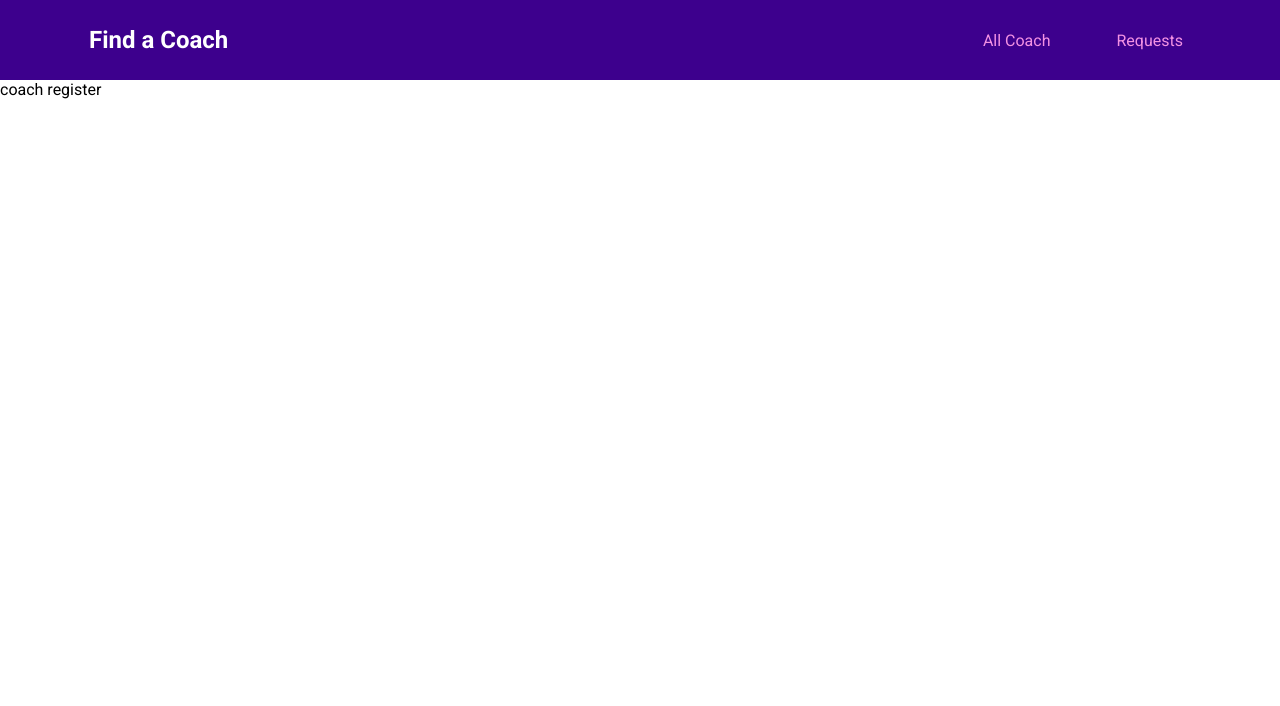
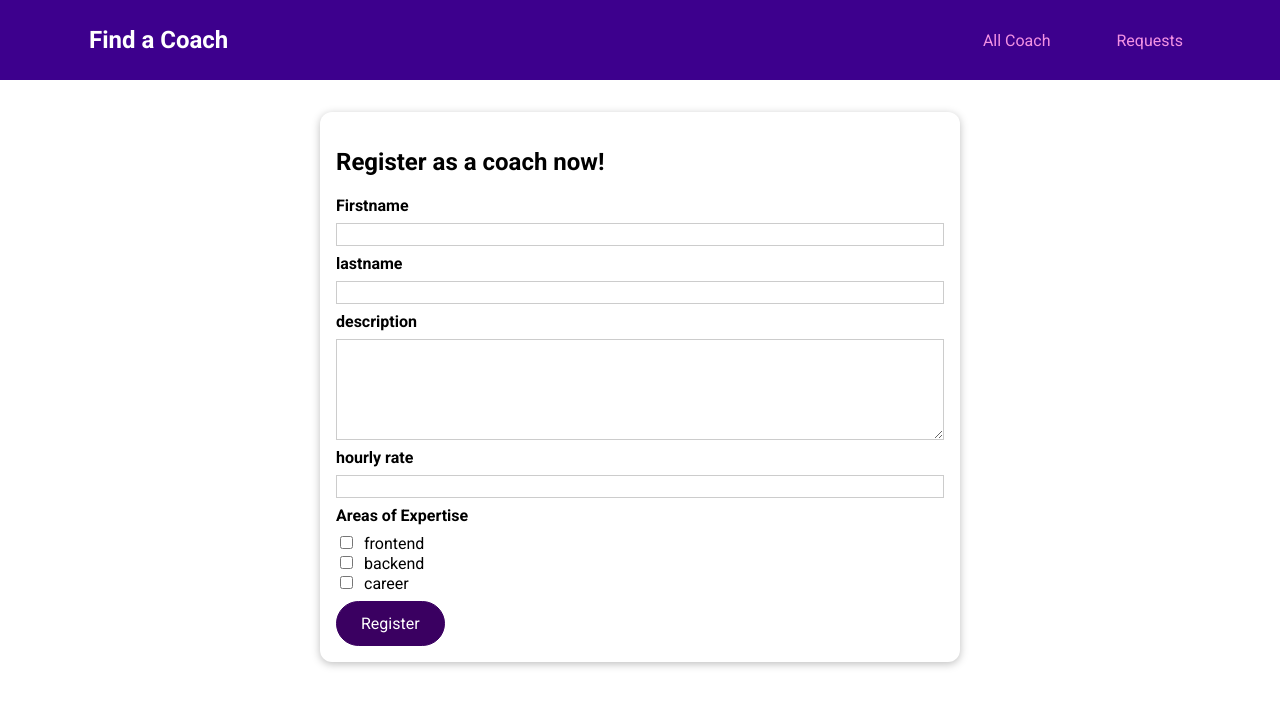
Before and after one commit to fapjsc/findCoach, a Vue app: page /register in a window 1280 px wide. Shown: the top 706 px of the page. Built offline with nearby package versions, Linux system fonts and the light colour scheme.

Commit message:
register and form valid function

```diff
--- /dev/null
+++ b/src/components/coaches/CoachForm.vue
@@ -0,0 +1,231 @@
+<template>
+  <form @submit.prevent="submitForm">
+    <div class="form-control" :class="{ invalid: !firstname.isValid }">
+      <label for="firstname">Firstname</label>
+      <input
+        type="text"
+        id="firstname"
+        v-model.trim="firstname.val"
+        @input="clearValid('firstname')"
+      />
+      <p v-if="!firstname.isValid">firstname must not be empty</p>
+    </div>
+
+    <div class="form-control" :class="{ invalid: !lastname.isValid }">
+      <label for="lastname">lastname</label>
+      <input
+        type="text"
+        id="lastname"
+        v-model.trim="lastname.val"
+        @input="clearValid('lastname')"
+      />
+      <p v-if="!lastname.isValid">lastname must not be empty</p>
+    </div>
+
+    <div class="form-control" :class="{ invalid: !description.isValid }">
+      <label for="description">description</label>
+      <textarea
+        id="description"
+        rows="5"
+        v-model.trim="description.val"
+        @input="clearValid('description')"
+      ></textarea>
+      <p v-if="!description.isValid">description must not be empty</p>
+    </div>
+
+    <div class="form-control" :class="{ invalid: !rate.isValid }">
+      <label for="hourlyrate">hourly rate</label>
+      <input
+        type="number"
+        id="hourlyrate"
+        v-model.number="rate.val"
+        @input="clearValid('rate')"
+      />
+      <p v-if="!rate.isValid">rate must not be empty</p>
+    </div>
+
+    <div class="form-control" :class="{ invalid: !areas.isValid }">
+      <h3>Areas of Expertise</h3>
+      <div>
+        <input
+          type="checkbox"
+          id="frontend"
+          v-model="areas.val"
+          value="frontend"
+          @change="clearValid('areas')"
+        />
+        <label for="frontend">frontend</label>
+      </div>
+
+      <div>
+        <input
+          type="checkbox"
+          id="backend"
+          v-model="areas.val"
+          value="backend"
+          @change="clearValid('areas')"
+        />
+        <label for="backend">backend</label>
+      </div>
+
+      <div>
+        <input
+          type="checkbox"
+          id="career"
+          v-model="areas.val"
+          value="career"
+          @change="clearValid('areas')"
+        />
+        <label for="career">career</label>
+      </div>
+    </div>
+
+    <p v-if="!areas.isValid">at less one expertise must be select</p>
+
+    <p v-if="!formIsValid">please fix the above errors and submit again!</p>
+
+    <base-button>Register</base-button>
+  </form>
+</template>
+
+
+<script>
+export default {
+  emits: ['save-data'],
+  data() {
+    return {
+      firstname: {
+        val: '',
+        isValid: true,
+      },
+      lastname: {
+        val: '',
+        isValid: true,
+      },
+      description: {
+        val: '',
+        isValid: true,
+      },
+      rate: {
+        val: null,
+        isValid: true,
+      },
+      areas: {
+        val: [],
+        isValid: true,
+      },
+      formIsValid: true,
+    };
+  },
+
+  methods: {
+    clearValid(input) {
+      this[input].isValid = true;
+    },
+    validateForm() {
+      this.formIsValid = true;
+      if (this.firstname.val === '') {
+        this.firstname.isValid = false;
+        this.formIsValid = false;
+      }
+
+      if (this.lastname.val === '') {
+        this.lastname.isValid = false;
+        this.formIsValid = false;
+      }
+
+      if (this.description.val === '') {
+        this.description.isValid = false;
+        this.formIsValid = false;
+      }
+
+      if (!this.rate.val || this.rate <= 0) {
+        this.rate.isValid = false;
+        this.formIsValid = false;
+      }
+
+      if (this.areas.val.length === 0) {
+        this.areas.isValid = false;
+        this.formIsValid = false;
+      }
+    },
+    submitForm() {
+      this.validateForm();
+
+      if (!this.formIsValid) {
+        return;
+      }
+
+      const formData = {
+        first: this.firstname.val,
+        last: this.lastname.val,
+        desc: this.description.val,
+        rate: this.rate.val,
+        areas: this.areas.val,
+      };
+
+      this.$emit('save-data', formData);
+    },
+  },
+};
+</script>
+
+
+
+
+<style scoped>
+.form-control {
+  margin: 0.5rem 0;
+}
+
+label {
+  font-weight: bold;
+  display: block;
+  margin-bottom: 0.5rem;
+}
+
+input[type='checkbox'] + label {
+  font-weight: normal;
+  display: inline;
+  margin: 0 0 0 0.5rem;
+}
+
+input,
+textarea {
+  display: block;
+  width: 100%;
+  border: 1px solid #ccc;
+  font: inherit;
+}
+
+input:focus,
+textarea:focus {
+  background-color: #f0e6fd;
+  outline: none;
+  border-color: #3d008d;
+}
+
+input[type='checkbox'] {
+  display: inline;
+  width: auto;
+  border: none;
+}
+
+input[type='checkbox']:focus {
+  outline: #3d008d solid 1px;
+}
+
+h3 {
+  margin: 0.5rem 0;
+  font-size: 1rem;
+}
+
+.invalid label {
+  color: red;
+}
+
+.invalid input,
+.invalid textarea {
+  border: 1px solid red;
+}
+</style>
--- a/src/pages/coaches/CoachRegister.vue
+++ b/src/pages/coaches/CoachRegister.vue
@@ -1,3 +1,25 @@
 <template>
-  <div>coach register</div>
+  <section>
+    <base-card>
+      <h2>Register as a coach now!</h2>
+      <CoachForm @saveData="saveData" />
+    </base-card>
+  </section>
 </template>
+
+
+
+<script>
+import CoachForm from '@/components/coaches/CoachForm';
+export default {
+  components: {
+    CoachForm,
+  },
+  methods: {
+    saveData(data) {
+      this.$store.dispatch('coaches/registerCoach', data);
+      this.$router.replace('/coaches');
+    },
+  },
+};
+</script>
--- a/src/pages/coaches/CoachesList.vue
+++ b/src/pages/coaches/CoachesList.vue
@@ -7,7 +7,9 @@
     <base-card>
       <div class="controls">
         <base-button class="outline">Refresh</base-button>
-        <base-button link to="/register">Register as coach</base-button>
+        <base-button v-if="!isCoach" link to="/register"
+          >Register as coach</base-button
+        >
       </div>
 
       <ul v-if="hasCoaches">
@@ -45,6 +47,7 @@
   computed: {
     filteredCoaches() {
       const coaches = this.$store.getters['coaches/coaches'];
+
       return coaches.filter((coache) => {
         if (this.filterActive.frontend && coache.areas.includes('frontend')) {
           return true;
@@ -64,6 +67,10 @@
 
     hasCoaches() {
       return this.$store.getters['coaches/hasCoaches'];
+    },
+
+    isCoach() {
+      return this.$store.getters['coaches/isCoach'];
     },
   },
 
--- a/src/store/index.js
+++ b/src/store/index.js
@@ -4,6 +4,16 @@
 const store = createStore({
   modules: {
     coaches: coachModule
+  },
+  state() {
+    return {
+      userId: 'c3'
+    };
+  },
+  getters: {
+    userId(state) {
+      return state.userId;
+    }
   }
 });
 
--- a/src/store/modules/coaches/actions.js
+++ b/src/store/modules/coaches/actions.js
@@ -1 +1,14 @@
-export default {};
+export default {
+  registerCoach(context, payload) {
+    const data = {
+      id: context.rootGetters.userId,
+      firstName: payload.first,
+      lastName: payload.last,
+      areas: payload.areas,
+      description: payload.desc,
+      hourlyRate: payload.rate
+    };
+
+    context.commit('registerCoach', data);
+  }
+};
--- a/src/store/modules/coaches/getters.js
+++ b/src/store/modules/coaches/getters.js
@@ -2,7 +2,14 @@
   coaches(state) {
     return state.coaches;
   },
+
   hasCoaches(state) {
     return state.coaches && state.coaches.length > 0;
+  },
+
+  isCoach(_, getters, _2, rootGetters) {
+    const coaches = getters.coaches;
+    const userId = rootGetters.userId;
+    return coaches.some(coach => coach.id === userId);
   }
 };
--- a/src/store/modules/coaches/mutations.js
+++ b/src/store/modules/coaches/mutations.js
@@ -1 +1,5 @@
-export default {};
+export default {
+  registerCoach(state, payload) {
+    state.coaches.push(payload);
+  }
+};
```
